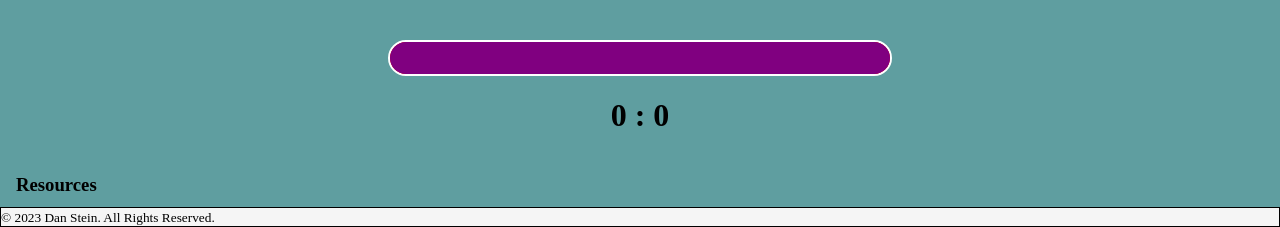
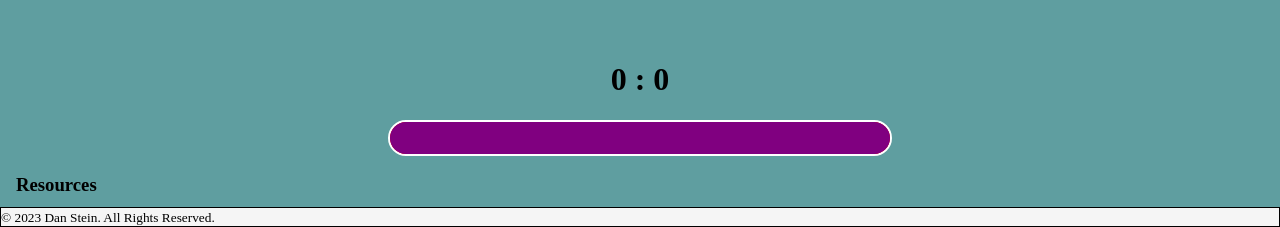
Before and after one commit to dstein26/op_rps, a plain HTML site: page index.html in a window 1280 px wide. Shown: the part 573-800 px from the top of the page. Drawn offline with Linux system fonts and the light colour scheme.

Commit message:
Basic site completed

```diff
--- a/index.html
+++ b/index.html
@@ -50,17 +50,32 @@
                         </div>
                     </div>
                     <h1 id="textResults"></h1>
-                    <!--
-                        Old Progress bar. Will try different/more consistent implementation
-                    <div class="flex-row flex-centered theme-inherit">
-                        <progress id="SCORE" value=35 max=100></progress>
-                    </div>
-                    -->
+                    <h1 id="SCORE"></h1>
+                </div> <!-- End results div -->
+                <!-- Statistics div. Displays statistics on how the game has gon -->
+                <div class="results flex-column flex-centered align-centered theme-inherit">
                     <div class="scoreBar">
                         <div id="ScoreBar" class="scoreBar"></div>
                     </div>
-                    <h1 id="SCORE"></h1>
-                </div> <!-- End results div -->
+                    <!--
+                    <div class="border-thin results flex-column flex-centered align-centered">
+                        <h1>Player Selections</h1>
+                        <div class="scoreBar">
+                            <div class="scoreBar"></div>
+                            <div class="scoreBar"></div>
+                            <div class="scoreBar"></div>
+                        </div>
+                    </div>
+                    <div class="border-thin results flex-column flex-centered align-centered">
+                        <h1>Com Selections</h1>
+                        <div class="scoreBar">
+                            <div class="scoreBar"></div>
+                            <div class="scoreBar"></div>
+                            <div class="scoreBar"></div>
+                        </div>
+                    </div>
+                    -->
+                </div> <!-- End statistics div -->
             </div>
             <!-- Resources div. Credits where the icons were obtained -->
             <div>
```
